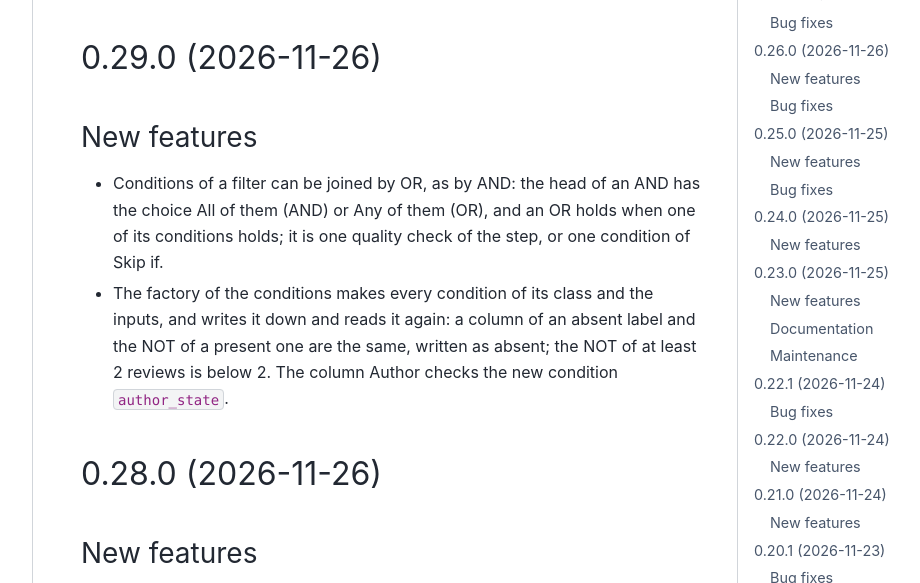
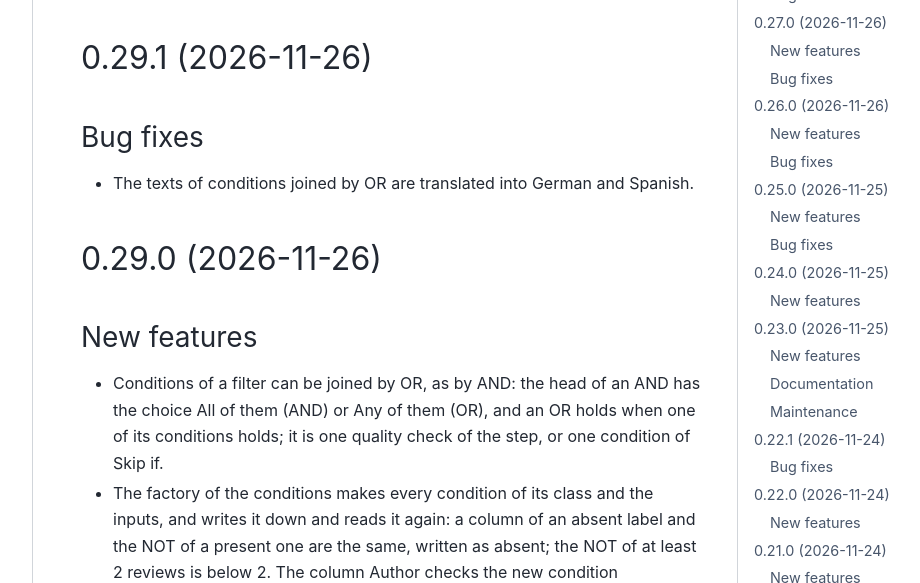
Before and after one commit to PyCalendar/dashboard.pycal.org, a Sphinx documentation site: the page built from docs/changelog.rst, in a window 1280 px wide and 900 px high, cut to the strip 317-900 px from the top of the window. Shown: the whole strip, without its empty margins (287-1207 px from the left). Built offline with Sphinx 7.4.7 and the PyData theme 0.15.4, drawn with Linux system fonts in a browser that asks for light colours; the version number could not be read and is left out; some of the changed text lies outside the part shown.

Commit message:
Release 0.29.1
Co-Authored-By: Claude Opus 5.5 <noreply@anthropic.com>

```diff
--- a/docs/changelog.rst
+++ b/docs/changelog.rst
@@ -8,6 +8,15 @@ Changelog
 .. include:: _build/unreleased.rst
 
 .. towncrier release notes start
+
+0.29.1 (2026-11-26)
+-------------------
+
+Bug fixes
+~~~~~~~~~
+
+- The texts of conditions joined by OR are translated into German and Spanish.
+
 
 0.29.0 (2026-11-26)
 -------------------
```
Also changed, not shown: 1 other file.
